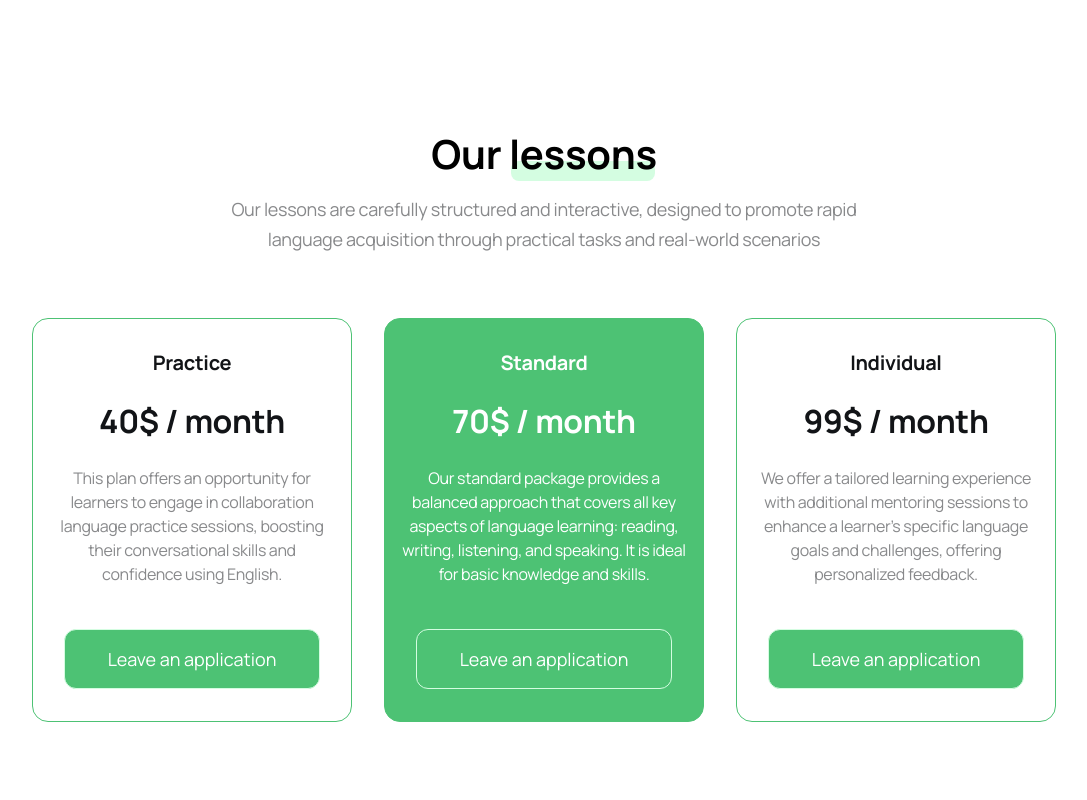
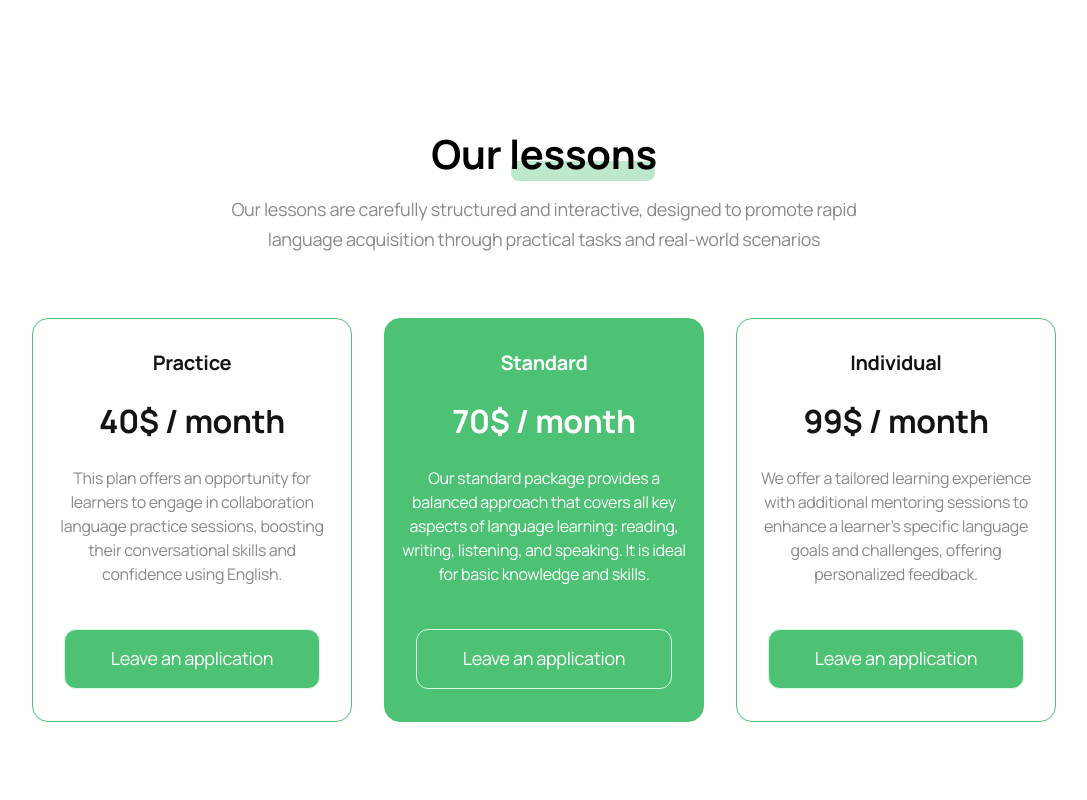
Before and after one commit to krav-yurii/english-excellence-v2, a website built with Vite: page src/index.html in a window 1280 px wide. Shown: the part 1320-2120 px from the top of the page, without its empty margins (96-1183 px from the left). Built offline with nearby package versions, Linux system fonts and the light colour scheme; files whose address does not match are found by name.

Commit message:
color fix and button fix

```diff
--- a/src/css/layout/04-our-lessons.css
+++ b/src/css/layout/04-our-lessons.css
@@ -21,7 +21,7 @@
   left: 63px;
   width: 116px;
   height: 12px;
-  background-color: var(--color-light-green);
+  background-color: var(--color-green-pseudo);
   z-index: -1;
   border-radius: 8px;
 }
@@ -90,6 +90,7 @@
 }
 
 .plan__button {
+  display: inline-block;
   background-color: var(--color-green);
   color: var(--color-white);
   padding: 14px 18%;
--- a/src/css/layout/05-proposal.css
+++ b/src/css/layout/05-proposal.css
@@ -124,6 +124,7 @@
 }
 
 .proposal__button {
+  display: inline-block;
   background-color: var(--color-green);
   color: var(--color-white);
   font-size: 14px;
--- a/src/partials/04-our-lessons.html
+++ b/src/partials/04-our-lessons.html
@@ -17,7 +17,7 @@
           collaboration language practice sessions, boosting their
           conversational skills and confidence using English.
         </p>
-        <button class="plan__button" href="#leave">Leave an application</button>
+        <a class="plan__button" href="#leave_an_application">Leave an application</a>
       </li>
 
       <li class="plan plan--standard">
@@ -28,7 +28,7 @@
           aspects of language learning: reading, writing, listening, and
           speaking. It is ideal for basic knowledge and skills.
         </p>
-        <button class="plan__button" href="#leave">Leave an application</button>
+        <a class="plan__button" href="#leave_an_application">Leave an application</a>
       </li>
 
       <li class="plan plan--individual">
@@ -39,7 +39,7 @@
           sessions to enhance a learner’s specific language goals and
           challenges, offering personalized feedback.
         </p>
-        <button class="plan__button" href="#leave">Leave an application</button>
+        <a class="plan__button" href="#leave_an_application">Leave an application</a>
       </li>
     </ul>
   </div>
--- a/src/partials/05-proposal.html
+++ b/src/partials/05-proposal.html
@@ -32,9 +32,9 @@
               skills and confidence grow with every session.
             </li>
           </ul>
-          <button class="proposal__button" href="#leave">
+          <a class="proposal__button" href="#leave_an_application">
             Leave an application
-          </button>
+          </a>
         </div>
         <div class="proposal__image">
           <img
```
